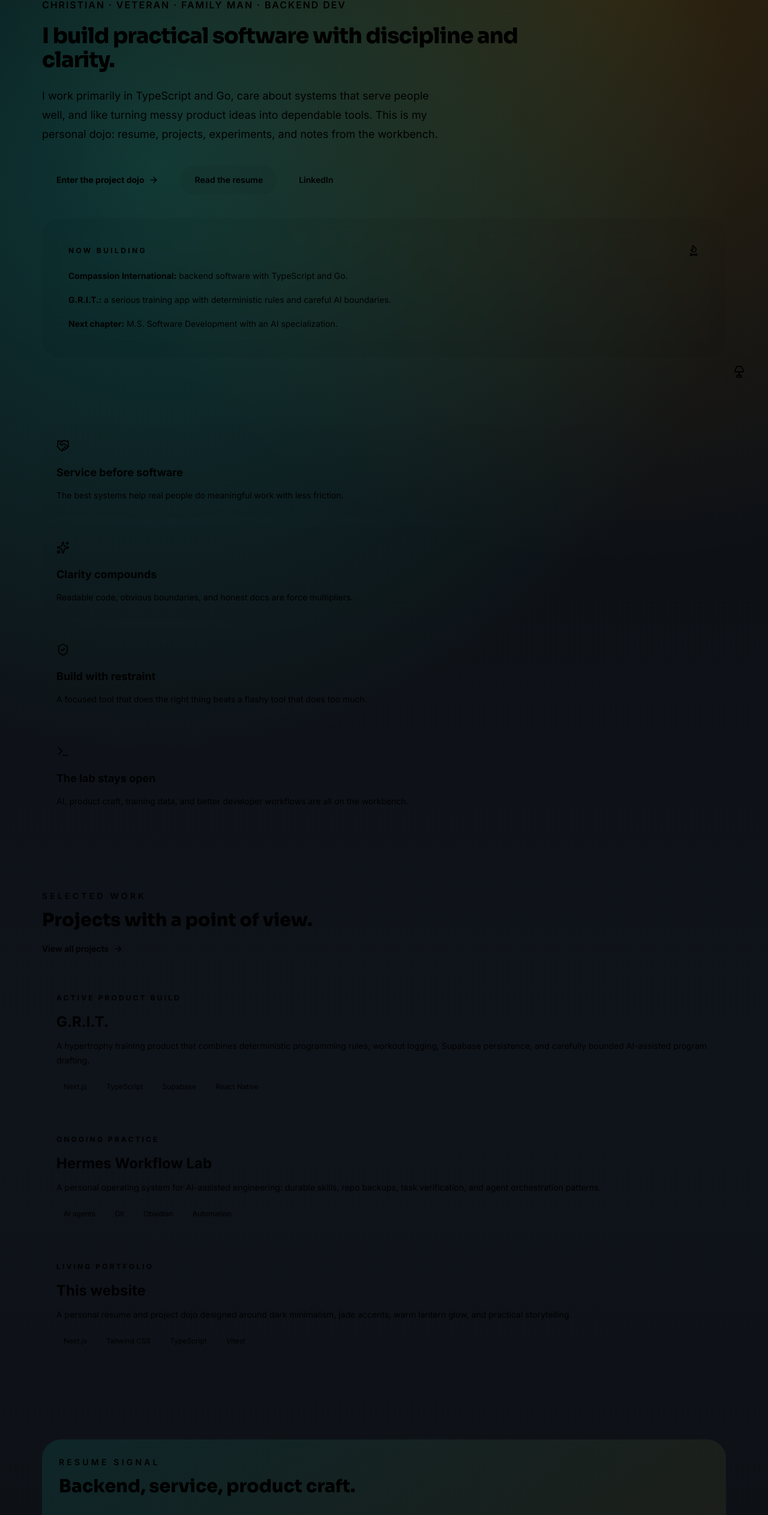
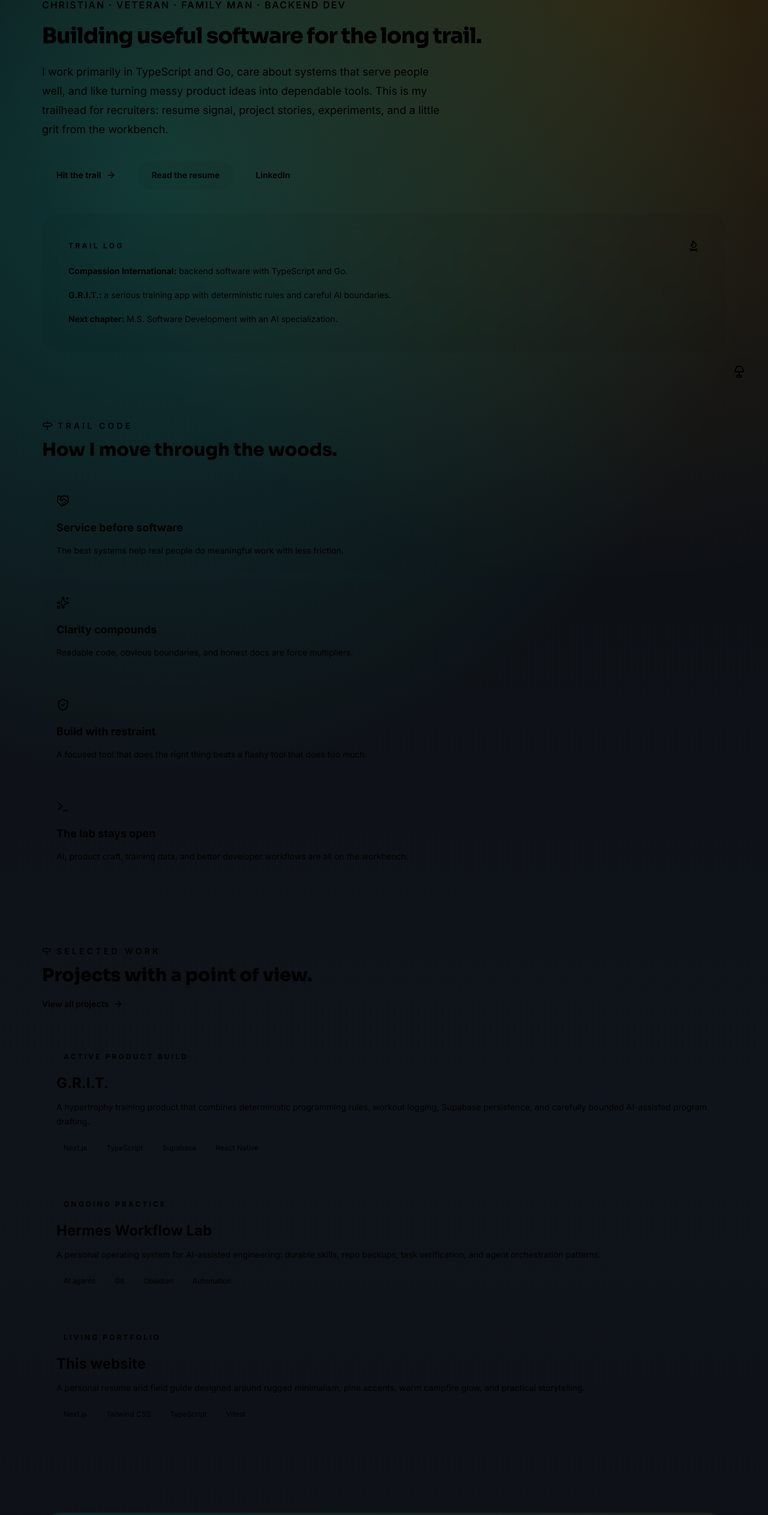
Before and after one commit to Cameron-Porter/my-website, a Next.js app: page / in a window 1280 px wide. Shown: the part 132-2658 px from the top of the page at 60% size. Built offline with nearby package versions, Linux system fonts and the light colour scheme; no server answers.

Commit message:
feat: redesign personal site

```diff
--- a/app/(marketing)/page.tsx
+++ b/app/(marketing)/page.tsx
@@ -1,9 +1,9 @@
 import Link from 'next/link';
-import { ArrowRight, Code2, FlameKindling, Handshake, ShieldCheck, Sparkles, Terminal } from 'lucide-react';
+import { ArrowRight, Code2, FlameKindling, Handshake, Milestone, ShieldCheck, Sparkles, Terminal } from 'lucide-react';
 import { personalSite, projects, resumeSections } from '@/lib/config/personal-site';
 
 
-const principles = [
+const trailCode = [
   { title: 'Service before software', body: 'The best systems help real people do meaningful work with less friction.', icon: Handshake },
   { title: 'Clarity compounds', body: 'Readable code, obvious boundaries, and honest docs are force multipliers.', icon: Sparkles },
   { title: 'Build with restraint', body: 'A focused tool that does the right thing beats a flashy tool that does too much.', icon: ShieldCheck },
@@ -29,7 +29,7 @@ export default function HomePage() {
           </p>
           <div className='mt-9 flex flex-wrap gap-3'>
             <Link className='inline-flex h-12 items-center justify-center gap-2 rounded-full bg-accent-jade px-6 text-sm font-bold text-primary-bg shadow-[0_0_36px_rgba(20,184,166,0.28)] transition hover:bg-accent-jade/90' href='/projects'>
-              Enter the project dojo <ArrowRight size={16} />
+              Hit the trail <ArrowRight size={16} />
             </Link>
             <Link className='inline-flex h-12 items-center justify-center rounded-full border border-black/12 dark:border-white/12 bg-black/5 dark:bg-white/5 px-6 text-sm font-semibold text-primary-text transition hover:bg-black/10 dark:hover:bg-white/10' href='/resume'>
               Read the resume
@@ -43,7 +43,7 @@ export default function HomePage() {
         <aside className='rounded-[2rem] border border-black/10 dark:border-white/10 bg-black/[0.03] dark:bg-white/[0.06] p-6 shadow-[0_0_80px_rgba(245,158,11,0.08)] backdrop-blur-md'>
           <div className='rounded-[1.5rem] border border-accent-gold/20 bg-primary-bg/80 p-5'>
             <div className='flex items-center justify-between gap-4'>
-              <p className='text-xs font-bold uppercase tracking-[0.28em] text-accent-jade'>Now building</p>
+              <p className='text-xs font-bold uppercase tracking-[0.28em] text-accent-jade'>Trail log</p>
               <FlameKindling className='text-accent-gold' size={20} aria-hidden='true' />
             </div>
             <ul className='mt-5 space-y-4 text-sm leading-6 text-muted-text'>
@@ -55,12 +55,19 @@ export default function HomePage() {
         </aside>
       </section>
 
-      <section className='mx-auto max-w-[1180px] px-5 py-12 sm:px-6'>
-        <div className='grid gap-4 md:grid-cols-2 lg:grid-cols-4'>
-          {principles.map(({ title, body, icon: Icon }) => (
+      <section className='mx-auto max-w-[1180px] px-5 py-12 sm:px-6' aria-labelledby='trail-code-heading'>
+        <div className='flex items-center gap-2'>
+          <Milestone className='text-accent-gold' size={18} aria-hidden='true' />
+          <p className='text-sm font-semibold uppercase tracking-[0.3em] text-accent-jade'>Trail code</p>
+        </div>
+        <h2 id='trail-code-heading' className='mt-3 font-heading text-3xl font-extrabold text-primary-text sm:text-4xl'>
+          How I move through the woods.
+        </h2>
+        <div className='mt-8 grid gap-4 md:grid-cols-2 lg:grid-cols-4'>
+          {trailCode.map(({ title, body, icon: Icon }) => (
             <article key={title} className='rounded-3xl border border-black/10 dark:border-white/10 bg-black/[0.02] dark:bg-white/[0.04] p-6 transition hover:border-accent-gold/25 hover:bg-black/[0.04] dark:hover:bg-white/[0.06]'>
               <Icon className='text-accent-jade' size={22} aria-hidden='true' />
-              <h2 className='mt-5 text-lg font-bold text-primary-text'>{title}</h2>
+              <h3 className='mt-5 text-lg font-bold text-primary-text'>{title}</h3>
               <p className='mt-3 text-sm leading-6 text-muted-text'>{body}</p>
             </article>
           ))}
@@ -70,7 +77,10 @@ export default function HomePage() {
       <section className='mx-auto max-w-[1180px] px-5 py-16 sm:px-6' aria-labelledby='projects-heading'>
         <div className='flex flex-col gap-5 md:flex-row md:items-end md:justify-between'>
           <div>
-            <p className='text-sm font-semibold uppercase tracking-[0.3em] text-accent-jade'>Selected work</p>
+            <div className='flex items-center gap-2'>
+              <Milestone className='text-accent-gold' size={16} aria-hidden='true' />
+              <p className='text-sm font-semibold uppercase tracking-[0.3em] text-accent-jade'>Selected work</p>
+            </div>
             <h2 id='projects-heading' className='mt-3 font-heading text-3xl font-extrabold text-primary-text sm:text-4xl'>
               Projects with a point of view.
             </h2>
@@ -83,12 +93,12 @@ export default function HomePage() {
         <div className='mt-10 grid gap-5 lg:grid-cols-3'>
           {projects.map((project) => (
             <Link key={project.slug} href={project.href} className='group rounded-[1.75rem] border border-black/10 dark:border-white/10 bg-secondary-surface/60 p-6 transition hover:-translate-y-1 hover:border-accent-gold/30 hover:bg-secondary-surface'>
-              <p className='text-xs font-bold uppercase tracking-[0.26em] text-accent-jade'>{project.status}</p>
+              <span className='patch inline-block rounded-full border border-accent-jade/30 px-3 py-1 text-xs font-bold uppercase tracking-[0.26em] text-accent-jade'>{project.status}</span>
               <h3 className='mt-4 text-2xl font-bold text-primary-text'>{project.title}</h3>
               <p className='mt-3 text-sm leading-6 text-muted-text'>{project.summary}</p>
               <div className='mt-5 flex flex-wrap gap-2'>
                 {project.stack.slice(0, 4).map((item) => (
-                  <span key={item} className='rounded-full border border-black/10 dark:border-white/10 px-3 py-1 text-xs text-muted-text'>{item}</span>
+                  <span key={item} className='patch rounded-full border border-black/10 dark:border-white/10 px-3 py-1 text-xs text-muted-text'>{item}</span>
                 ))}
               </div>
             </Link>
@@ -99,7 +109,10 @@ export default function HomePage() {
       <section className='mx-auto max-w-[1180px] px-5 py-16 sm:px-6'>
         <div className='grid gap-6 rounded-[2rem] border border-black/10 dark:border-white/10 bg-[linear-gradient(135deg,rgba(20,184,166,0.12),rgba(245,158,11,0.08))] p-7 md:grid-cols-[0.9fr_1.1fr] md:p-10'>
           <div>
-            <p className='text-sm font-semibold uppercase tracking-[0.3em] text-accent-jade'>Resume signal</p>
+            <div className='flex items-center gap-2'>
+              <Milestone className='text-accent-gold' size={16} aria-hidden='true' />
+              <p className='text-sm font-semibold uppercase tracking-[0.3em] text-accent-jade'>Resume signal</p>
+            </div>
             <h2 className='mt-3 font-heading text-3xl font-extrabold text-primary-text'>Backend, service, product craft.</h2>
           </div>
           <div className='grid gap-3 sm:grid-cols-2'>
@@ -135,7 +148,7 @@ export default function HomePage() {
           <Code2 className='mx-auto text-accent-jade' aria-hidden='true' />
           <h2 className='mt-4 font-heading text-3xl font-extrabold text-primary-text'>The lab is open.</h2>
           <p className='mx-auto mt-3 max-w-2xl text-muted-text'>
-            Experiments, tool notes, AI workflows, and small interactive ideas will live in the lab; the fun corner of the workshop.
+            Experiments, tool notes, AI workflows, and small interactive ideas will live in the lab; the fun corner of camp.
           </p>
           <Link className='mt-6 inline-flex h-12 items-center justify-center rounded-full border border-accent-jade/30 px-6 text-sm font-semibold text-accent-jade transition hover:bg-accent-jade/10' href='/lab'>
             Visit the lab
--- a/app/(marketing)/projects/page.tsx
+++ b/app/(marketing)/projects/page.tsx
@@ -1,6 +1,6 @@
 import type { Metadata } from 'next';
 import Link from 'next/link';
-import { ArrowRight } from 'lucide-react';
+import { ArrowRight, Milestone } from 'lucide-react';
 import { projects } from '@/lib/config/personal-site';
 
 export const metadata: Metadata = {
@@ -12,7 +12,10 @@ export default function ProjectsPage() {
   return (
     <section className='mx-auto max-w-[1180px] px-5 py-16 sm:px-6 md:py-24'>
       <div className='max-w-3xl'>
-        <p className='text-sm font-semibold uppercase tracking-[0.3em] text-accent-jade'>Project dojo</p>
+        <div className='flex items-center gap-2'>
+          <Milestone className='text-accent-gold' size={16} aria-hidden='true' />
+          <p className='text-sm font-semibold uppercase tracking-[0.3em] text-accent-jade'>Field notes</p>
+        </div>
         <h1 className='mt-4 font-heading text-4xl font-extrabold text-primary-text sm:text-5xl'>Practical software, clear tradeoffs, real users.</h1>
         <p className='mt-5 text-lg leading-8 text-muted-text'>
           A portfolio should show more than stack names. These projects focus on the problem, the engineering boundary, and what made the build interesting.
@@ -22,14 +25,14 @@ export default function ProjectsPage() {
       <div className='mt-12 grid gap-6 lg:grid-cols-3'>
         {projects.map((project) => (
           <Link key={project.slug} href={project.href} className='group flex min-h-[360px] flex-col rounded-[2rem] border border-black/10 dark:border-white/10 bg-black/[0.02] dark:bg-white/[0.045] p-7 transition hover:-translate-y-1 hover:border-accent-gold/30 hover:bg-black/[0.035] dark:hover:bg-white/[0.065]'>
-            <p className='text-xs font-bold uppercase tracking-[0.26em] text-accent-jade'>{project.status}</p>
+            <span className='patch inline-block w-fit rounded-full border border-accent-jade/30 px-3 py-1 text-xs font-bold uppercase tracking-[0.26em] text-accent-jade'>{project.status}</span>
             <h2 className='mt-5 text-3xl font-bold text-primary-text'>{project.title}</h2>
             <p className='mt-4 text-sm leading-6 text-muted-text'>{project.summary}</p>
             <p className='mt-5 text-sm font-semibold text-primary-text'>{project.signal}</p>
             <div className='mt-auto pt-8'>
               <div className='mb-5 flex flex-wrap gap-2'>
                 {project.stack.map((item) => (
-                  <span key={item} className='rounded-full border border-black/10 dark:border-white/10 px-3 py-1 text-xs text-muted-text'>{item}</span>
+                  <span key={item} className='patch rounded-full border border-black/10 dark:border-white/10 px-3 py-1 text-xs text-muted-text'>{item}</span>
                 ))}
               </div>
               <span className='inline-flex items-center gap-2 text-sm font-semibold text-accent-jade'>Open case study <ArrowRight size={15} /></span>
--- a/app/globals.css
+++ b/app/globals.css
@@ -281,3 +281,20 @@ html.dark {
     animation: none;
   }
 }
+
+/* Trail patch: a stitched-badge treatment for status pills and stack tags,
+   evoking a sewn fabric patch. Decorative only; never carries meaning on its own. */
+.patch {
+  position: relative;
+  isolation: isolate;
+}
+
+.patch::after {
+  content: '';
+  position: absolute;
+  inset: 2px;
+  border-radius: inherit;
+  border: 1px dashed currentColor;
+  opacity: 0.3;
+  pointer-events: none;
+}
--- a/components/marketing/Footer.tsx
+++ b/components/marketing/Footer.tsx
@@ -42,7 +42,7 @@ export default function Footer({ className }: FooterProps) {
 
       <div className='mx-auto mt-10 max-w-[1180px] border-t border-black/5 dark:border-white/5 pt-6'>
         <p className='text-center text-xs text-muted-text'>
-          &copy; {currentYear} Cameron Porter. Built from the workshop. All rights reserved.
+          &copy; {currentYear} Cameron Porter. Built at the trailhead. All rights reserved.
         </p>
       </div>
     </footer>
--- a/components/marketing/Header.tsx
+++ b/components/marketing/Header.tsx
@@ -39,7 +39,7 @@ export default function Header({ className }: HeaderProps) {
                 {siteConfig.name}
               </span>
               <span className='hidden text-[11px] uppercase tracking-[0.24em] text-muted-text sm:block'>
-                software dojo
+                field guide
               </span>
             </span>
           </Link>
--- a/components/ui/ToriiGate.tsx
+++ b/components/ui/ToriiGate.tsx
@@ -14,6 +14,8 @@ export function ToriiGate({
       strokeLinecap='round'
       strokeLinejoin='round'
       className={className}
+      width={size}
+      height={size}
       aria-hidden='true'
     >
       {/* Main pillars */}
--- a/lib/config/personal-site.ts
+++ b/lib/config/personal-site.ts
@@ -34,14 +34,14 @@ export const primaryNavLinks: NavLink[] = [
 export const personalSite = {
   name: 'Cameron Porter',
   title: 'Cameron Porter · Developer',
-  tagline: 'Backend Developer · TypeScript / Go · Systems-minded builder',
+  tagline: 'Backend Developer · TypeScript / Go · Adventure-minded builder',
   description:
     'Personal website for Cameron Porter: Christian, Coast Guard veteran, backend developer, and builder of practical software tools.',
   hero: {
     kicker: 'Christian · Veteran · Family Man · Backend Dev',
-    headline: 'I build practical software with discipline and clarity.',
+    headline: 'Building useful software for the long trail.',
     body:
-      'I work primarily in TypeScript and Go, care about systems that serve people well, and like turning messy product ideas into dependable tools. This is my personal dojo: resume, projects, experiments, and notes from the workbench.',
+      'I work primarily in TypeScript and Go, care about systems that serve people well, and like turning messy product ideas into dependable tools. This is my trailhead for recruiters: resume signal, project stories, experiments, and a little grit from the workbench.',
   },
   links: {
     email: 'mailto:info@cameron-porter.com',
@@ -50,7 +50,7 @@ export const personalSite = {
     resumeDownload: '/resume.pdf',
     grit: 'https://app.cameron-porter.com',
   },
-  palette: ['dark first', 'jade accent', 'warm lantern glow', 'minimal Apple-like structure'],
+  palette: ['dark trailhead', 'pine accent', 'warm campfire glow', 'rugged clean structure'],
 } as const;
 
 export const projects: PersonalProject[] = [
@@ -78,7 +78,7 @@ export const projects: PersonalProject[] = [
     slug: 'personal-site',
     title: 'This website',
     summary:
-      'A personal resume and project dojo designed around dark minimalism, jade accents, warm lantern glow, and practical storytelling.',
+      'A personal resume and field guide designed around rugged minimalism, pine accents, warm campfire glow, and practical storytelling.',
     href: '/',
     stack: ['Next.js', 'Tailwind CSS', 'TypeScript', 'Vitest'],
     status: 'Living portfolio',
```
Also changed, not shown: app/(marketing)/contact/page.tsx (+5 -2 lines), app/(marketing)/lab/page.tsx (+6 -4 lines), app/(marketing)/resume/page.tsx (+7 -32 lines).
